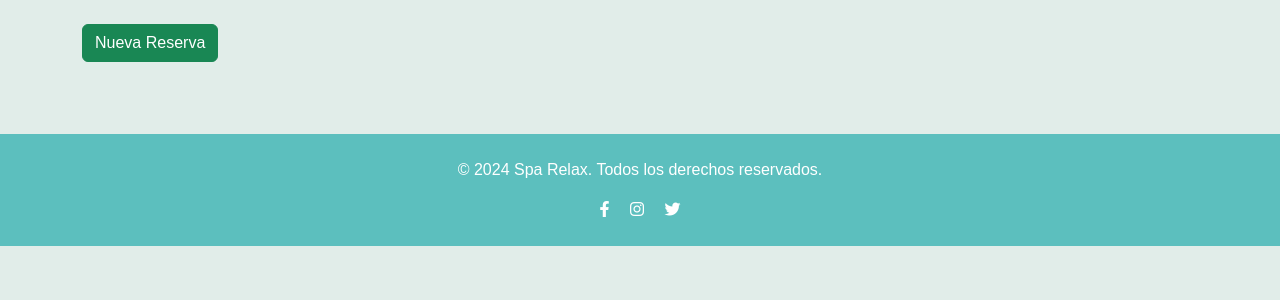
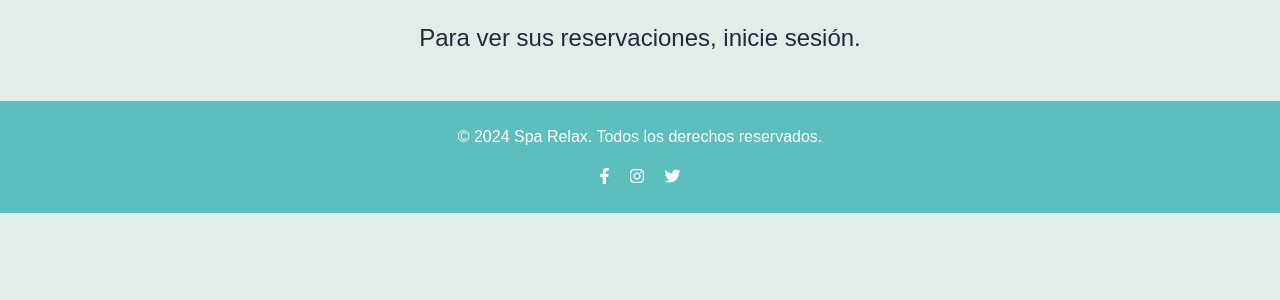
Before and after one commit to InaLiwi/SistemaSpa, a Django app: page /reservas in a window 1280 px wide. Shown: the part 56-356 px from the top of the page. Run offline with Django 3.2, Linux system fonts and the light colour scheme; data that the repository does not hold is empty; some libraries are stand-ins or nearby versions.

Commit message:
trabajadores ven todas las reservas, cliente tambien pero sin botón "nueva reserva". Si no ha iniciado sesión, no puede ver ninguna reserva.

```diff
--- a/spa/templates/reservas/index.html
+++ b/spa/templates/reservas/index.html
@@ -1,13 +1,16 @@
 {% extends "base.html" %}
+{% block titulo %} Reservas {% endblock %}
 
-{% block titulo %} Reservas {% endblock %}
 
 {% block contenido %}
 
+{% if user.is_authenticated %} <!-- Si el usuario SÍ ha iniciado sesión -->
 
-<div class="card-header"><br><a name="" id="" class="btn btn-success" href="{% url 'c_reserva' %}" role="button">Nueva Reserva</a>
-</div><br>
-
+{% for group in user.groups.all %} <!-- Analizar el grupo al que pertenece -->
+    {% if group.name == "trabajadores" %}
+    <div class="card-header"><br><a name="" id="" class="btn btn-success" href="{% url 'c_reserva' %}" role="button">Nueva Reserva</a></div>
+    {% endif %}<br>
+  {% endfor %} <!--end "for groups"-->
 
   <div class="row offset-md">
 
@@ -43,4 +46,11 @@
   </div>
 
 
+  {% else %} <!-- Si el usuario NO ha iniciado sesión -->
+    <br> <h4 class="text-center"> Para ver sus reservaciones, inicie sesión. </h4>
+
+
+
+{% endif %}
+
   {% endblock %}
--- a/spa/views.py
+++ b/spa/views.py
@@ -62,7 +62,7 @@ def c_reserva(request):
                 # Crear relación en ReservaServicioPromocion
                 ReservaServicioPromocion.objects.create(reserva=reserva, servicio=servicio, promocion=promocion)
 
-            return redirect('reservas')
+            #return redirect('reservas')
     else:
         formulario = ReservaForm()
 
@@ -73,12 +73,13 @@ def c_reserva(request):
 '''def reservas(request):
     reservas = Reserva.objects.all()
     return render(request, 'reservas/index.html', {'reservas': reservas})
-
-def c_reserva(request):
+'''
+'''def c_reserva(request):
     formulario = ReservaForm(request.POST or None, request.FILES or None)
     if formulario.is_valid():
         formulario.save()
         return redirect('reservas')
+    ReservaServicioPromocion.objects.create(reserva=reserva, servicio=servicio, promocion=promocion)
     return render(request, 'reservas/crear.html', {'formulario':formulario})'''
 
 def u_reserva(request, reserva_id):
```
Also changed, not shown: imagenes/Carta_Gantt.png (added). Lines whose indentation alone changed are shown as unchanged.
